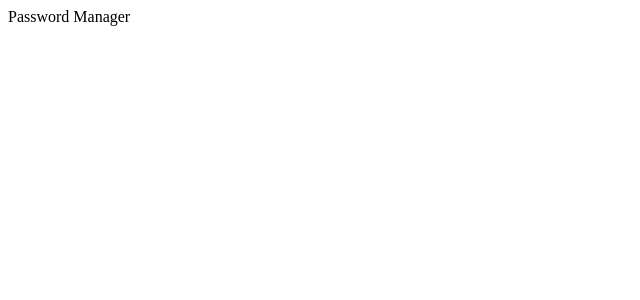
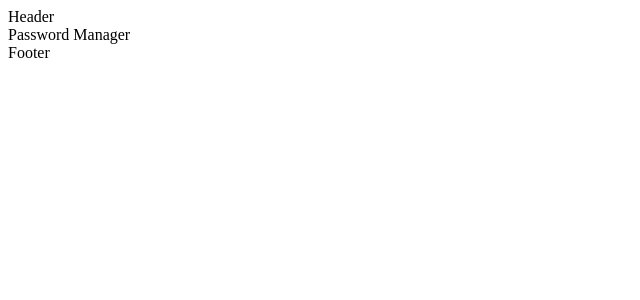
Before and after one commit to adonyssantos/password-manager, a React (Vite) app: page / in a window 1280 px wide. Shown: the top 300 px of the page, without its empty margins (0-640 px from the left). Built offline with nearby package versions, Linux system fonts and the light colour scheme.

Commit message:
Add React Router DOM

```diff
--- a/src/App.tsx
+++ b/src/App.tsx
@@ -1,5 +1,15 @@
+import { Home, Layout } from './views';
+import { Routes, Route, Navigate } from 'react-router-dom';
+
 const HomeApp = () => {
-  return <>Password Manager</>;
+  return (
+    <Routes>
+      <Route path="/" element={<Layout />}>
+        <Route index element={<Home />} />
+      </Route>
+      <Route path="*" element={<Navigate to="/" />} />
+    </Routes>
+  );
 };
 
 export default HomeApp;
--- a/src/main.tsx
+++ b/src/main.tsx
@@ -1,9 +1,12 @@
+import { BrowserRouter } from 'react-router-dom';
+import HomeApp from './App';
 import React from 'react';
 import ReactDOM from 'react-dom/client';
-import HomeApp from './App';
 
 ReactDOM.createRoot(document.getElementById('root')!).render(
   <React.StrictMode>
-    <HomeApp />
+    <BrowserRouter>
+      <HomeApp />
+    </BrowserRouter>
   </React.StrictMode>
 );
--- /dev/null
+++ b/src/views/home.tsx
@@ -0,0 +1,5 @@
+const Home = () => {
+  return <div>Password Manager</div>;
+};
+
+export default Home;
--- /dev/null
+++ b/src/views/index.ts
@@ -0,0 +1,2 @@
+export { default as Home } from './home';
+export { default as Layout } from './layout';
--- /dev/null
+++ b/src/views/layout.tsx
@@ -0,0 +1,15 @@
+import { Outlet } from 'react-router-dom';
+
+const Layout = () => {
+  return (
+    <div>
+      <header>Header</header>
+      <main>
+        <Outlet />
+      </main>
+      <footer>Footer</footer>
+    </div>
+  );
+};
+
+export default Layout;
```
